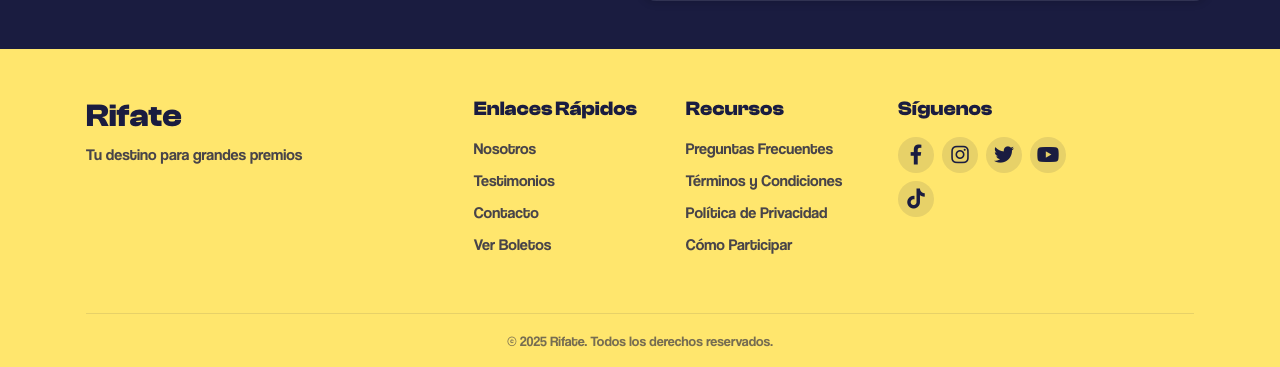
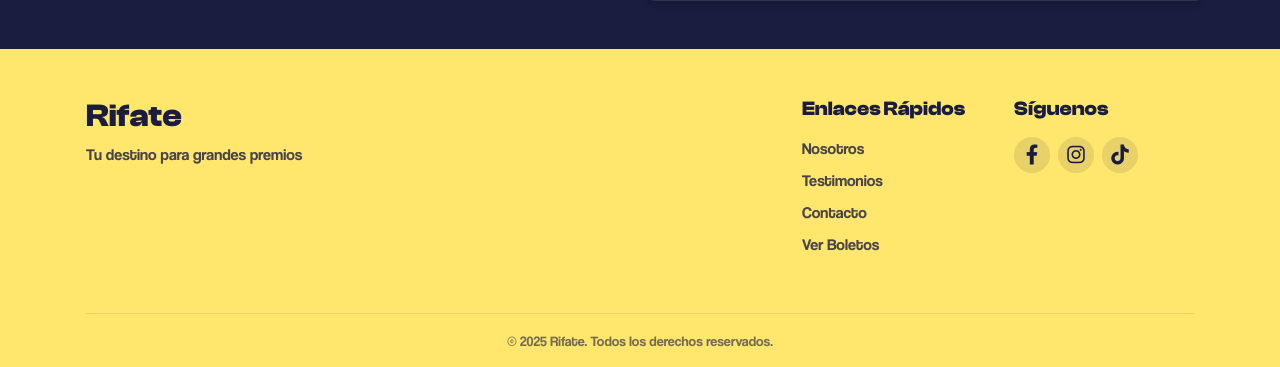
Before and after one commit to darideveloper/rifate, a Django app: page / in a window 1280 px wide. Shown: the part 3618-3985 px from the top of the page. Run offline with Django 4.2, Linux system fonts and the light colour scheme; data that the repository does not hold is empty; parts of the project's set-up code (start-up, migrations or seed data) failed here and were passed over.

Commit message:
feat (base/footer): remove resources

```diff
--- a/raffles/static/raffles/css/_layout.sass
+++ b/raffles/static/raffles/css/_layout.sass
@@ -192,6 +192,7 @@
     display: flex
     flex-wrap: wrap
     gap: $spacing-xl
+    justify-content: flex-end
 
     @media (min-width: $breakpoint-md)
       flex: 0 0 65%
--- a/raffles/static/raffles/css/main.css
+++ b/raffles/static/raffles/css/main.css
@@ -340,6 +340,7 @@ select {
   display: flex;
   flex-wrap: wrap;
   gap: 2rem;
+  justify-content: flex-end;
 }
 @media (min-width: 768px) {
   .footer__links {
--- a/raffles/templates/raffles/base.html
+++ b/raffles/templates/raffles/base.html
@@ -78,6 +78,7 @@
           <p>Tu destino para grandes premios</p>
         </div>
         <div class="footer__links">
+
           <div class="footer__column">
             <h3>Enlaces Rápidos</h3>
             <ul>
@@ -87,7 +88,7 @@
               <li><a href="/boletos.html">Ver Boletos</a></li>
             </ul>
           </div>
-          <div class="footer__column">
+          {% comment %} <div class="footer__column hidden">
             <h3>Recursos</h3>
             <ul>
               <li><a href="#">Preguntas Frecuentes</a></li>
@@ -95,15 +96,13 @@
               <li><a href="#">Política de Privacidad</a></li>
               <li><a href="#">Cómo Participar</a></li>
             </ul>
-          </div>
+          </div> {% endcomment %}
           <div class="footer__column">
             <h3>Síguenos</h3>
             <div class="footer__social">
-              <a href="#" class="social-link"><i class="fab fa-facebook-f"></i></a>
-              <a href="#" class="social-link"><i class="fab fa-instagram"></i></a>
-              <a href="#" class="social-link"><i class="fab fa-twitter"></i></a>
-              <a href="#" class="social-link"><i class="fab fa-youtube"></i></a>
-              <a href="#" class="social-link"><i class="fab fa-tiktok"></i></a>
+              <a href="https://www.facebook.com/profile.php?id=61575209802480" class="social-link"><i class="fab fa-facebook-f"></i></a>
+              <a href="https://www.instagram.com/rifatemx_/" class="social-link"><i class="fab fa-instagram"></i></a>
+              <a href="https://www.tiktok.com/@rifatee_mx?lang=es-419" class="social-link"><i class="fab fa-tiktok"></i></a>
             </div>
           </div>
         </div>
```
Also changed, not shown: 1 other file.
